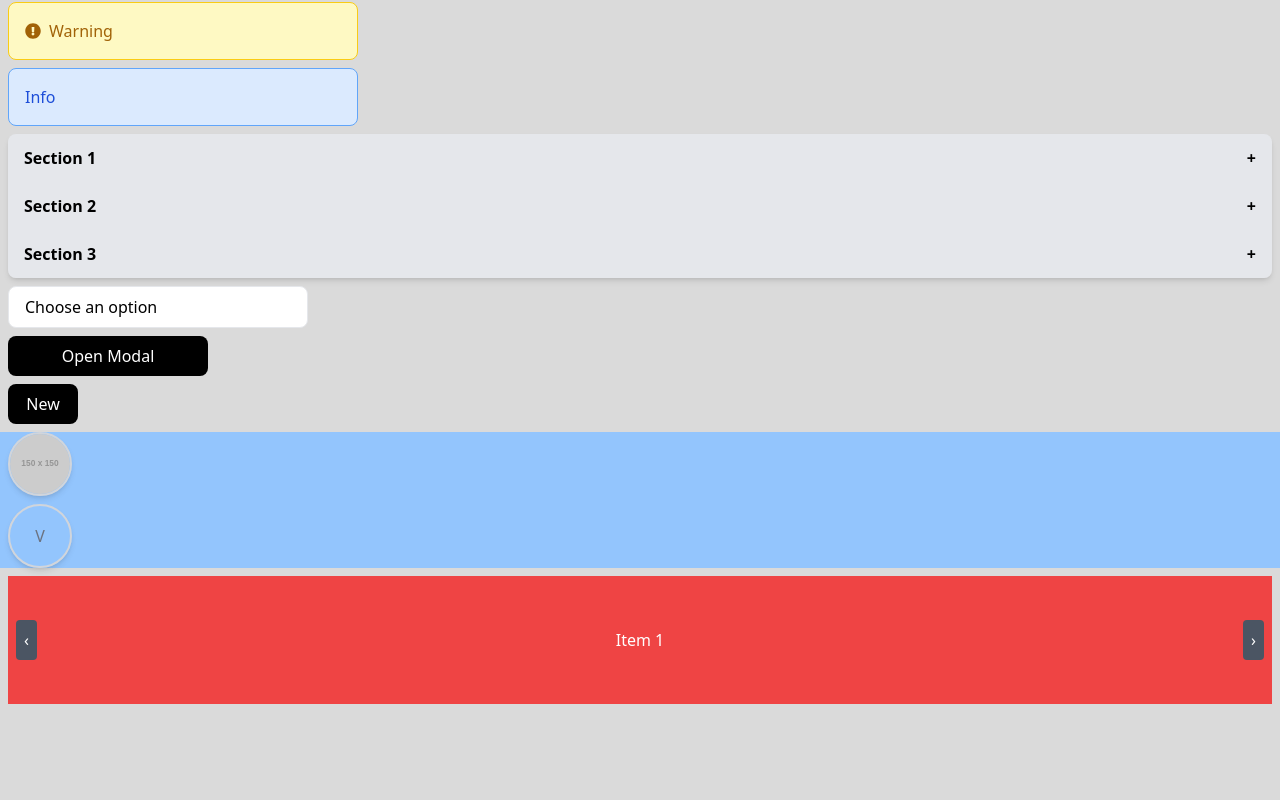
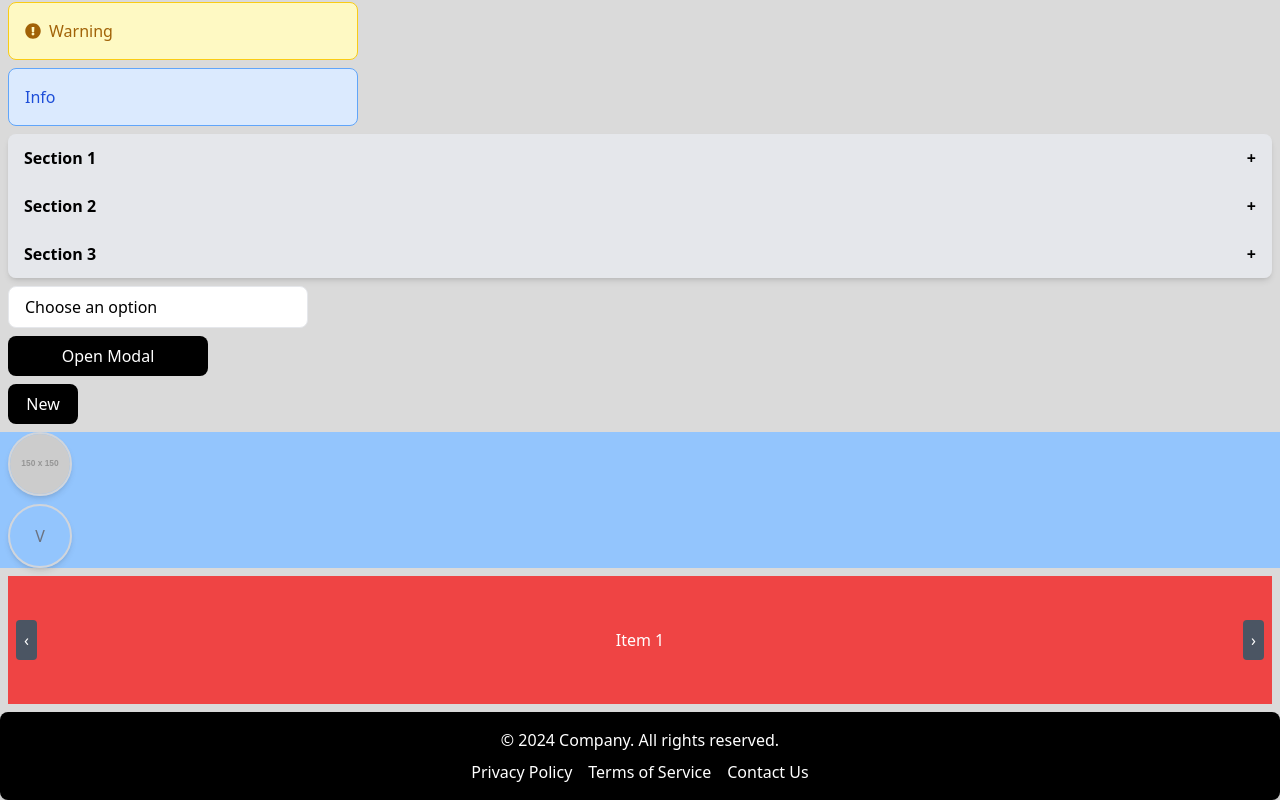
Before and after one commit to YpCIIIaK/reusable_components, a React (Create React App) app: page / in a window 1280 px wide. Shown: the part 1138-1938 px from the top of the page. Before the commit the page ends 1850 px from the top, so only its background shows below. Built offline with nearby package versions, Linux system fonts and the light colour scheme.

Commit message:
added 1st ver of footer

```diff
--- a/src/App.js
+++ b/src/App.js
@@ -11,7 +11,8 @@ import Modal from "./components/modal/Modal";
 import Bage from "./components/bage/Bage";
 import Avatar from "./components/avatar/Avatar";
 import Carousel from "./components/carousel/Carousel";
-import Navbar from "./components/navbar/Navbar1";
+import Navbar from "./components/navbar/Navbar";
+import Footer from "./components/footer/Footer";
 
 function App() {
     const handleClick = () => {};
@@ -27,6 +28,16 @@ function App() {
     const closeModal = () => setIsModalOpen(false);
 
     const handleLinkClick = () => {};
+
+    const handleLinkClickFooter = (link) => {
+        console.log(`Navigating to ${link}`);
+    };
+
+    const links = [
+        { label: 'Privacy Policy', onClick: () => handleLinkClickFooter('Privacy Policy') },
+        { label: 'Terms of Service', onClick: () => handleLinkClickFooter('Terms of Service') },
+        { label: 'Contact Us', onClick: () => handleLinkClickFooter('Contact Us') },
+    ];
 
     const items = [
         { title: 'Section 1', content: 'Content for section 1' },
@@ -251,6 +262,14 @@ function App() {
             <div>
                 <Carousel items={carouselItems} itemsToShow={1} showArrows={true}/>
             </div>
+
+            <div>
+                <Footer
+                    text="© 2024 Company. All rights reserved."
+                    links={links}
+                    styleType="black"
+                />
+            </div>
         </div>
     );
 }
--- a/src/components/navbar/Navbar1.jsx
+++ b/src/components/footer/Footer.jsx
@@ -1,7 +1,7 @@
 import React from 'react';
 
-const Navbar = ({ links, logo, styleType = 'black', onLinkClick }) => {
-    const baseStyles = 'flex items-center justify-between p-4 shadow-md';
+const Footer = ({ links, text, styleType = 'black' }) => {
+    const baseStyles = 'flex flex-col items-center justify-center p-4 rounded-lg shadow-md';
 
     const styleTypes = {
         black: 'bg-black text-white',
@@ -9,24 +9,24 @@ const Navbar = ({ links, logo, styleType = 'black', onLinkClick }) => {
         white: 'bg-white text-black',
     };
 
-    const navbarStyles = `${baseStyles} ${styleTypes[styleType]}`;
+    const footerStyles = `${baseStyles} ${styleTypes[styleType]}`;
 
     return (
-        <nav className={navbarStyles}>
-            {logo && <div className="text-xl font-bold">{logo}</div>}
+        <footer className={footerStyles}>
+            {text && <div className="mb-2 text-center">{text}</div>}
             <div className="flex space-x-4">
                 {links.map((link, index) => (
                     <button
                         key={index}
                         className="hover:underline focus:outline-none"
-                        onClick={() => onLinkClick(link)}
+                        onClick={() => link.onClick()}
                     >
-                        {link}
+                        {link.label}
                     </button>
                 ))}
             </div>
-        </nav>
+        </footer>
     );
 };
 
-export default Navbar;
+export default Footer;
--- /dev/null
+++ b/src/components/navbar/Navbar.jsx
@@ -0,0 +1,32 @@
+import React from 'react';
+
+const Navbar = ({ links, logo, styleType = 'black', onLinkClick }) => {
+    const baseStyles = 'flex items-center justify-between p-4';
+
+    const styleTypes = {
+        black: 'bg-black text-white',
+        gray600: 'bg-gray-600 text-white',
+        white: 'bg-white text-black',
+    };
+
+    const navbarStyles = `${baseStyles} ${styleTypes[styleType]}`;
+
+    return (
+        <nav className={navbarStyles}>
+            {logo && <div className="text-xl font-bold">{logo}</div>}
+            <div className="flex space-x-4">
+                {links.map((link, index) => (
+                    <button
+                        key={index}
+                        className="hover:underline focus:outline-none"
+                        onClick={() => onLinkClick(link)}
+                    >
+                        {link}
+                    </button>
+                ))}
+            </div>
+        </nav>
+    );
+};
+
+export default Navbar;
```
